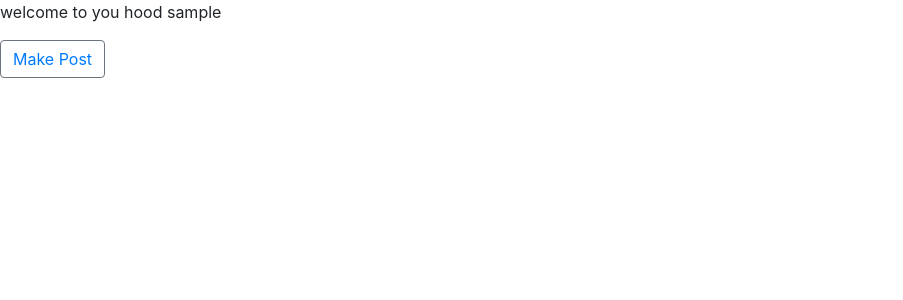
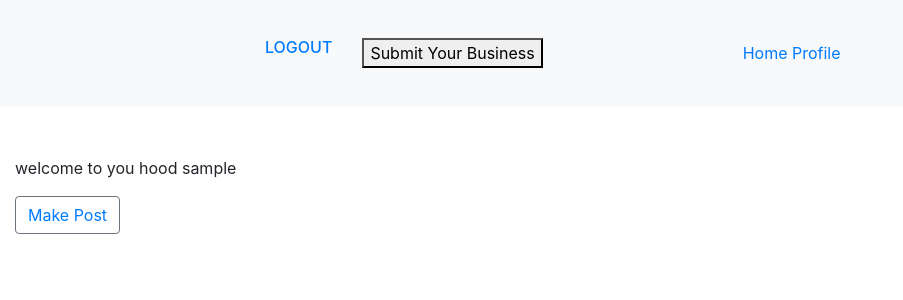
Before and after one commit to DavidWatibini/nyozi, a Django app: page /1 in a window 1280 px wide. Shown: the top 300 px of the page, without its empty margins (0-903 px from the left). Run offline with Django 3.2, Linux system fonts and the light colour scheme; the visitor is signed in with stand-in values (Sample User, id 1); data that the repository does not hold is empty; some libraries are stand-ins or nearby versions; some web fonts are replaced.

Commit message:
navbar added

```diff
--- a/hood/templates/base.html
+++ b/hood/templates/base.html
@@ -15,11 +15,13 @@
   <body>
 
     {% block content %}
+      {% include "navbar.html" %}
+    {% endblock %}
 
-    {% endblock %}
 
     {% block scripts %}
       {% bootstrap_javascript %}
+        <script src="https://ajax.googleapis.com/ajax/libs/jquery/3.2.1/jquery.min.js"></script>
     {% endblock %}
   </body>
 </html>
--- a/hood/templates/home.html
+++ b/hood/templates/home.html
@@ -2,6 +2,8 @@
 {% block content %}
 {{ block.super}}
 {% load bootstrap4%}
+
+<div class="container-fluid">
   <p>welcome to you hood {{user}}</p>
   {% for y in biz %}
   {{y.business_name}}
@@ -23,4 +25,5 @@
   {% endfor %}
 
   <button id="button_h" type="button" class="btn btn-outline-secondary"><a href="/post">Make Post</a></button>
+</div>
 {% endblock %}
--- /dev/null
+++ b/hood/templates/navbar.html
@@ -0,0 +1,61 @@
+<link href="//maxcdn.bootstrapcdn.com/bootstrap/4.1.1/css/bootstrap.min.css" rel="stylesheet" id="bootstrap-css">
+<script src="//maxcdn.bootstrapcdn.com/bootstrap/4.1.1/js/bootstrap.min.js"></script>
+<script src="//cdnjs.cloudflare.com/ajax/libs/jquery/3.2.1/jquery.min.js"></script>
+
+
+
+<!DOCTYPE html>
+<html>
+
+<head>
+  <meta name="viewport" content="width=device-width, initial-scale=1">
+  <link href="//maxcdn.bootstrapcdn.com/bootstrap/4.1.1/css/bootstrap.min.css" rel="stylesheet" id="bootstrap-css">
+  <script src="//maxcdn.bootstrapcdn.com/bootstrap/4.1.1/js/bootstrap.min.js"></script>
+  <script src="//cdnjs.cloudflare.com/ajax/libs/jquery/3.2.1/jquery.min.js"></script>
+
+
+</head>
+
+<body>
+  <nav class="navbar navbar-expand-lg navbar-light sticky-top bg-light" style='margin-bottom:50px;'>
+    <div class='container'>
+      <div class="collapse navbar-collapse" id="navbarNav">
+
+        <br>
+        <div style='margin-left:150px;float:right;'>
+          <div class="style">
+
+            {% if user.is_authenticated %}
+            <a href="{% url 'logout' %}">
+              <h6>LOGOUT</h6>
+            </a>
+            <a href=""><button> Submit Your Business </button></a>
+
+            {% else %}
+            <a href="{% url 'login' %}">
+              <h6>LOGIN</h6>
+            </a>
+            <a href="/signup">
+              <h6>SIGNUP</h6>
+            </a>
+
+            {% endif %}
+          </div>
+          <div class="">
+
+          </div>
+        </div>
+        <div style='margin-left:150px;float:left;'>
+
+          <a href="">Home</a>
+
+          <a href="">Profile</a>
+        </div>
+      </div>
+    </div>
+  </nav>
+
+</body>
+
+
+</html>
--- a/static/css/base.css
+++ b/static/css/base.css
@@ -1,5 +1,5 @@
 center{
-  padding-top: 13%;
+  padding-top: 5%;
 }
 .hood{
   padding: 10px;
@@ -29,7 +29,7 @@ center{
   background-repeat: no-repeat;
   background-size: auto;
   height: 100vh;
-  width: 100vw;
+
 }
 center{
   margin-left: 37%;
@@ -80,3 +80,15 @@ color: #745B28
 body{
   overflow-x: hidden;
 }
+.style{
+  display: flex;
+  justify-content:space-between;
+  margin: 30px;
+  margin-right: 50px;
+}
+.style h6 {
+  margin-right: 30px;
+}
+#ls {
+  margin-left: 20px;
+}
```
Lines whose indentation alone changed are shown as unchanged.
